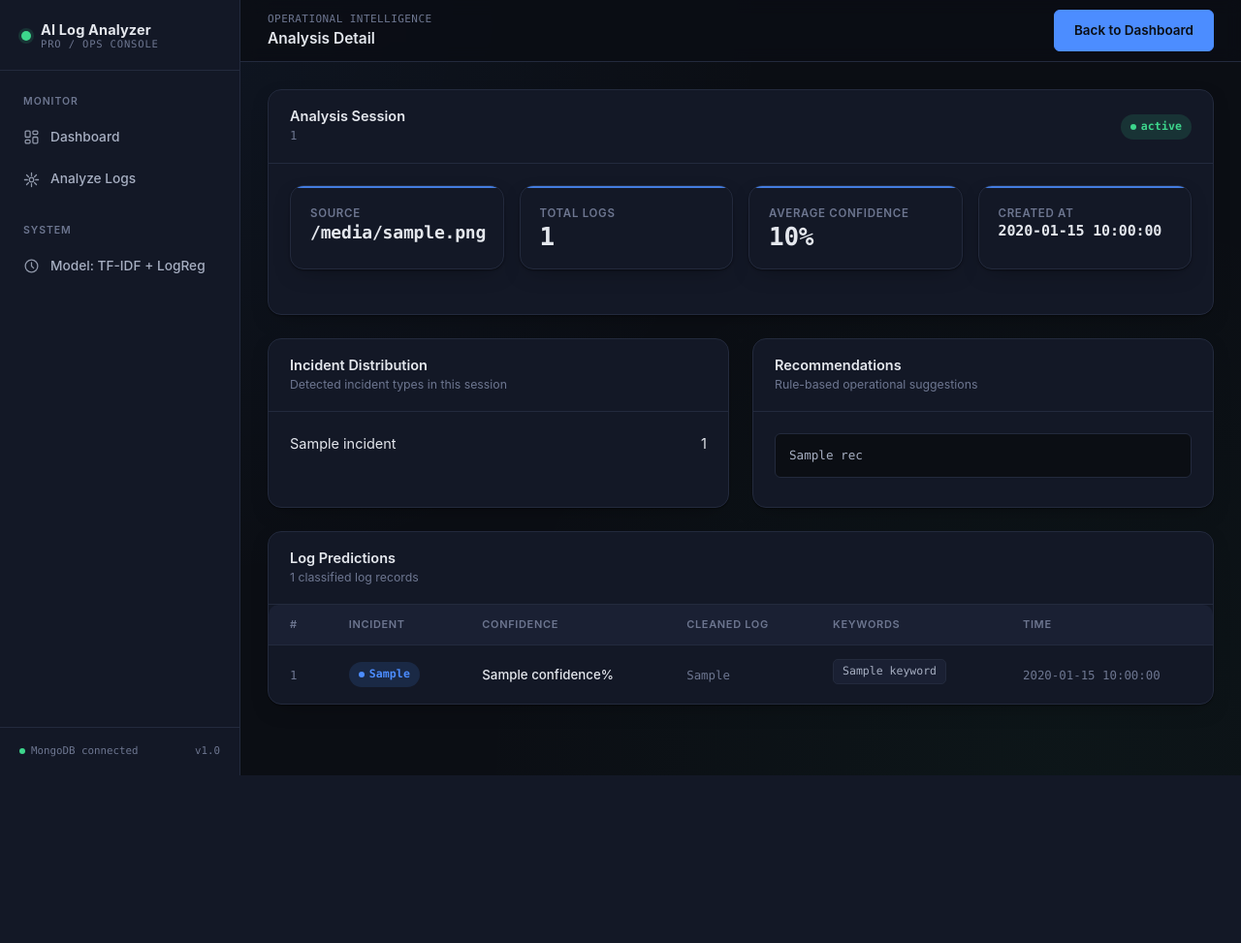
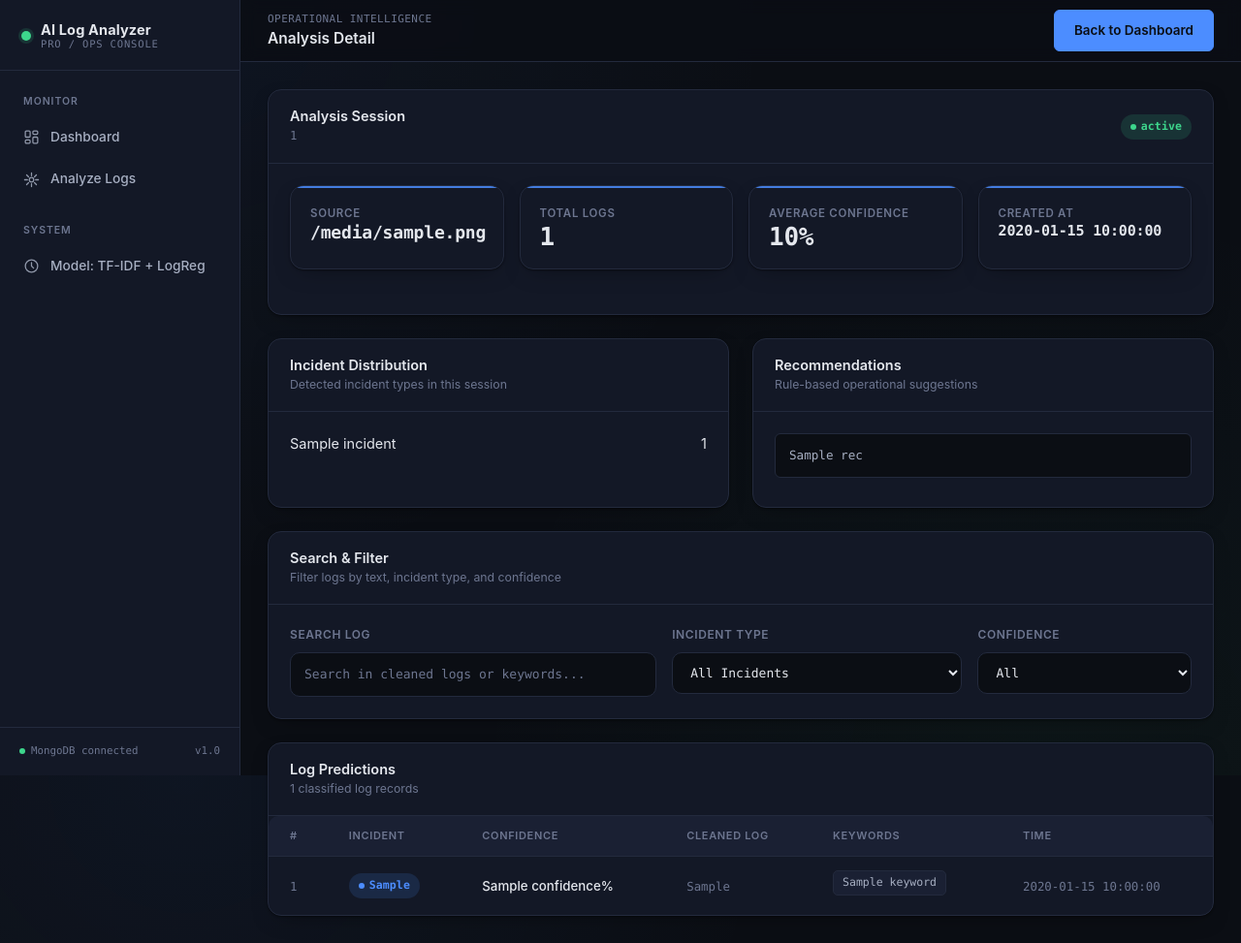
Before and after one commit to melisayildirm/AI-Log-Analyzer-Pro, a Flask app: template app/templates/analysis_detail.html in a window 1280 px wide. Shown: the whole page at 97% size. Before the commit the page ends 800 px from the top, so only its background shows below. Run offline with Flask 3, Linux system fonts and the light colour scheme; the template is opened without the code that fills it: most values are stand-ins (such as "Sample title", 1, 10 or a date in 2020); parts of the project's set-up code (start-up, migrations or seed data) failed here and were passed over.

Commit message:
Add search and filter to analysis detail

```diff
--- a/app/templates/analysis_detail.html
+++ b/app/templates/analysis_detail.html
@@ -89,7 +89,47 @@
     </div>
   </div>
 </div>
+<div class="panel mb-4">
+  <div class="panel-header">
+    <div>
+      <h2>Search & Filter</h2>
+      <div class="sub">Filter logs by text, incident type, and confidence</div>
+    </div>
+  </div>
 
+  <div class="panel-body">
+    <div class="row g-3">
+      <div class="col-12 col-xl-5">
+        <label class="form-label-ops">Search Log</label>
+        <input type="text"
+               id="logSearchInput"
+               class="form-control-ops"
+               placeholder="Search in cleaned logs or keywords...">
+      </div>
+
+      <div class="col-12 col-xl-4">
+        <label class="form-label-ops">Incident Type</label>
+        <select id="incidentFilter" class="form-control-ops">
+          <option value="all">All Incidents</option>
+          {% for incident in summary.incident_distribution.keys() %}
+            <option value="{{ incident }}">{{ incident }}</option>
+          {% endfor %}
+        </select>
+      </div>
+
+      <div class="col-12 col-xl-3">
+        <label class="form-label-ops">Confidence</label>
+        <select id="confidenceFilter" class="form-control-ops">
+          <option value="all">All</option>
+          <option value="90">90% and above</option>
+          <option value="80">80% and above</option>
+          <option value="70">70% and above</option>
+          <option value="50">50% and above</option>
+        </select>
+      </div>
+    </div>
+  </div>
+</div>
 <div class="panel">
   <div class="panel-header">
     <div>
@@ -113,7 +153,10 @@
 
       <tbody>
         {% for item in predictions %}
-        <tr>
+        <tr class="prediction-row"
+            data-incident="{{ item.incident_type }}"
+            data-confidence="{{ item.confidence }}"
+            data-search="{{ (item.clean_log or item.raw_log or '') }} {% for kw in item.keywords %}{{ kw }} {% endfor %}">
           <td class="cell-mono">{{ loop.index }}</td>
           <td>
             <span class="badge-soft badge-info">{{ item.incident_type }}</span>
@@ -136,3 +179,38 @@
 </div>
 
 {% endblock %}
+{% block extra_scripts %}
+<script>
+  const searchInput = document.getElementById("logSearchInput");
+  const incidentFilter = document.getElementById("incidentFilter");
+  const confidenceFilter = document.getElementById("confidenceFilter");
+
+  function filterLogs() {
+    const searchValue = searchInput.value.toLowerCase();
+    const selectedIncident = incidentFilter.value;
+    const minConfidence = confidenceFilter.value;
+
+    const rows = document.querySelectorAll(".prediction-row");
+
+    rows.forEach(row => {
+      const rowText = row.dataset.search.toLowerCase();
+      const rowIncident = row.dataset.incident;
+      const rowConfidence = parseFloat(row.dataset.confidence || 0);
+
+      const matchesSearch = rowText.includes(searchValue);
+      const matchesIncident = selectedIncident === "all" || rowIncident === selectedIncident;
+      const matchesConfidence = minConfidence === "all" || rowConfidence >= parseFloat(minConfidence);
+
+      if (matchesSearch && matchesIncident && matchesConfidence) {
+        row.style.display = "";
+      } else {
+        row.style.display = "none";
+      }
+    });
+  }
+
+  searchInput.addEventListener("input", filterLogs);
+  incidentFilter.addEventListener("change", filterLogs);
+  confidenceFilter.addEventListener("change", filterLogs);
+</script>
+{% endblock %}
```
Also changed, not shown: app/templates/dashboard.html (+19 -9 lines).
